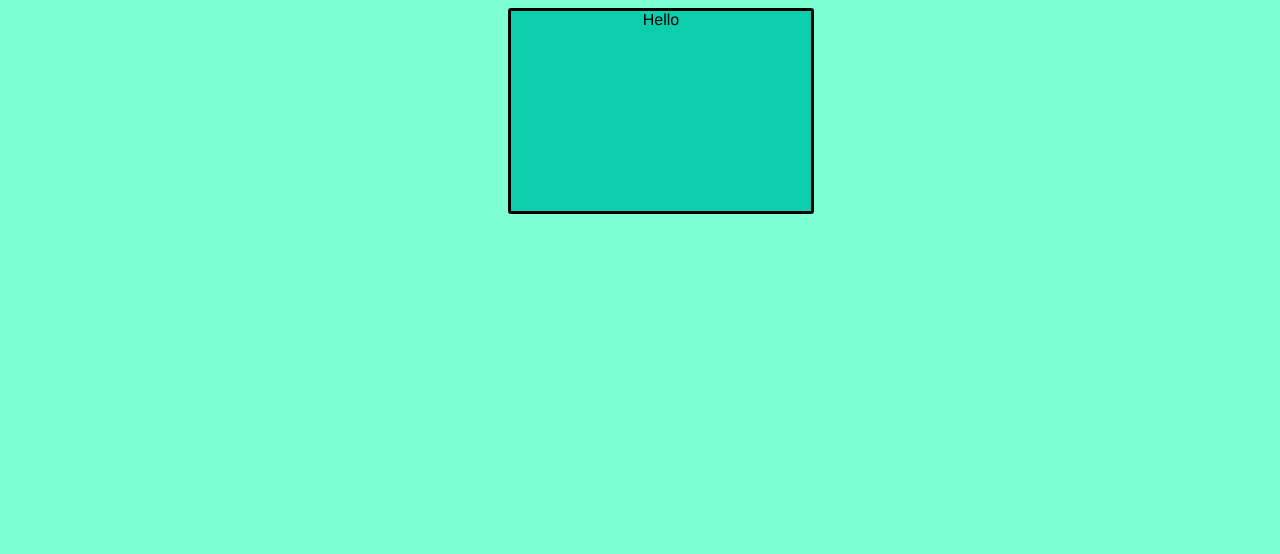
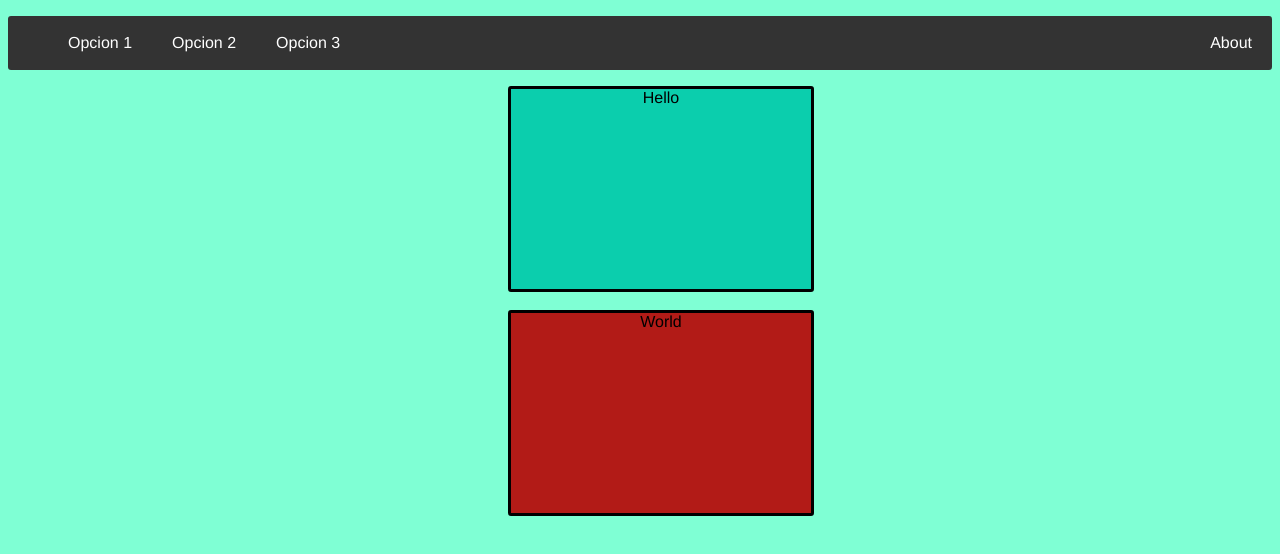
Before and after one commit to IamJACB/Prueba1, a plain HTML site: page index.html in a window 1280 px wide. Drawn offline with Linux system fonts and the light colour scheme.

Commit message:
mas color

```diff
--- a/index.html
+++ b/index.html
@@ -6,9 +6,19 @@
         <title>Hola Mundo</title>
     </head>
     <body>
+        <ul>
+            <li><a href="#home">Opcion 1</a></li>
+            <li><a href="#news">Opcion 2</a></li>
+            <li><a href="#contact">Opcion 3</a></li>
+            <li style="float:right"><a class="active" href="#about">About</a></li>
+          </ul>
         <div class="contenedor1">
             Hello
+        </div><br>
+        <div class="contenedor2">
+            World
         </div>
     </body>
-
+    <footer>
+    </footer>
 </html>
--- a/style.css
+++ b/style.css
@@ -12,3 +12,38 @@ body {
     text-align: center;
     font-family: 'Franklin Gothic Medium', 'Arial Narrow', Arial, sans-serif;
 }
+.contenedor2 {
+    border: solid black;
+    border-radius: 3px;
+    background-color: #b80404e7;
+    margin-left: 500px;
+    width: 300px;
+    height: 200px;
+    text-align: center;
+    font-family: 'Franklin Gothic Medium', 'Arial Narrow', Arial, sans-serif;
+}
+ul {
+    border-radius: 3px;
+    width: auto;
+    list-style-type: none;
+    overflow: hidden;
+    background-color: #333;
+    font-family: 'Franklin Gothic Medium', 'Arial Narrow', Arial, sans-serif;
+  }
+
+  li {
+    float: left;
+  }
+
+  li a {
+    display: inline-block;
+    color: white;
+    text-align: center;
+    padding: 18px 20px;
+    text-decoration: none;
+  }
+
+  /* Change the link color to #111 (black) on hover */
+  li a:hover {
+    background-color: rgb(255, 0, 0);
+  }
```
